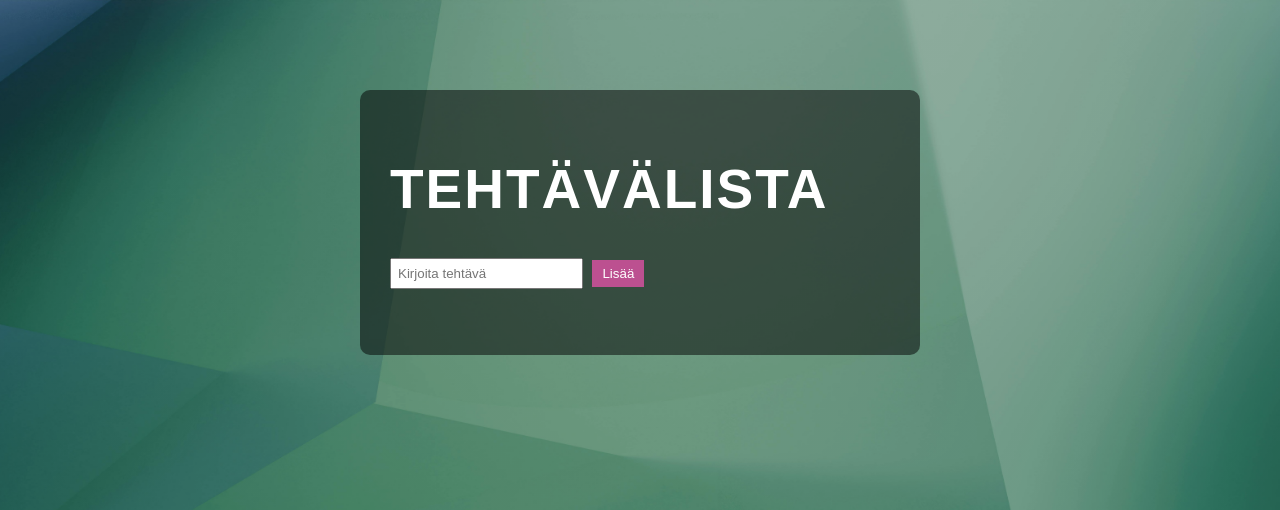
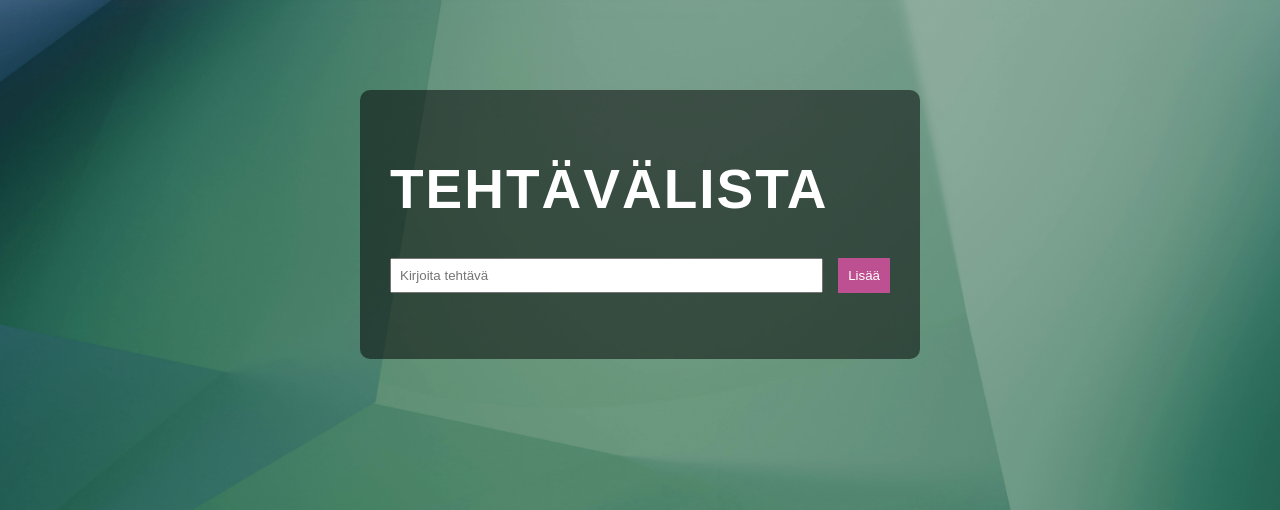
Before and after one commit to cruelruins/todo_project, a Flask app: page / in a window 1280 px wide. Shown: the top 510 px of the page. Run offline with Flask 3, Linux system fonts and the light colour scheme.

Commit message:
Update style.css

```diff
--- a/static/style.css
+++ b/static/style.css
@@ -66,7 +66,17 @@ h1 {
   letter-spacing: 2px;
 }
 
+form {
+  display: flex;
+  gap: 10px;
+}
+
 #taskList {
   list-style: none; /* poistaa pallot */
   padding-left: 0;  /* poistaa sisennyksen */
 }
+
+#taskInput {
+  flex: 1;
+  padding: 8px;
+}
```
